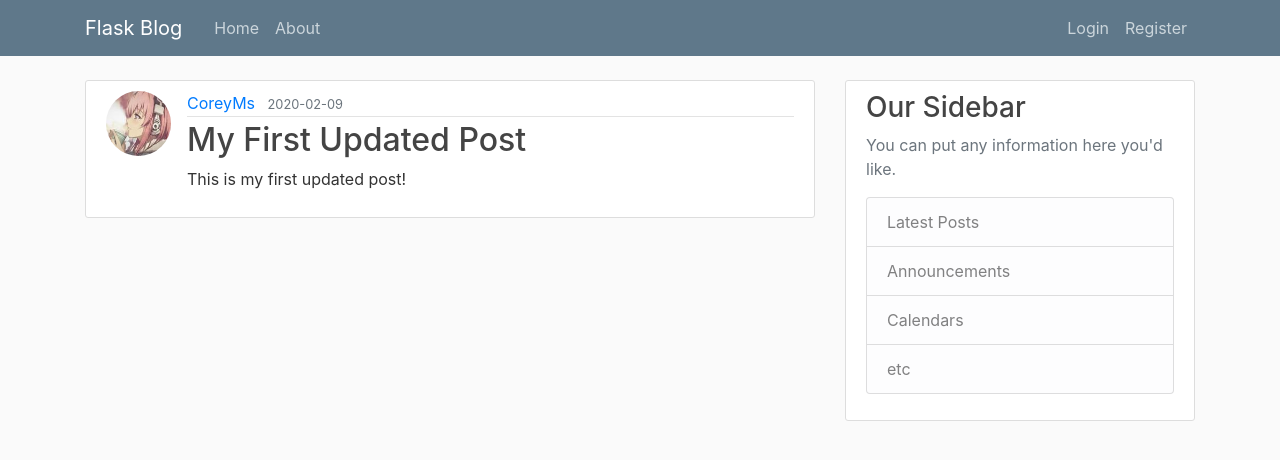
After one commit to sakurafisch/code-sandbox, a Flask app: page /post/1 in a window 1280 px wide. The commit adds this page. Shown: the top 460 px of the page. Run offline with Flask 2, Linux system fonts and the light colour scheme; data comes from the database, SQL or seed files in the repository; both versions use the stored data as it was after the commit; some libraries are stand-ins or nearby versions.

Commit message:
跟进到第八集

```diff
--- a/Python-sandbox/Flask_Blog/flaskblog/routes.py
+++ b/Python-sandbox/Flask_Blog/flaskblog/routes.py
@@ -1,30 +1,16 @@
 import os
 import secrets
 from PIL import Image
-from flask import render_template, url_for, flash, redirect, request
+from flask import render_template, url_for, flash, redirect, request, abort
 from flaskblog import app, db, bcrypt
-from flaskblog.forms import RegistrationForm, LoginForm, UpdateAccountForm
+from flaskblog.forms import RegistrationForm, LoginForm, UpdateAccountForm, PostForm
 from flaskblog.models import User, Post # 该 import 语句需要运行在 db = SQLAlchemy(app) 之后
 from flask_login import login_user, current_user, logout_user, login_required
-
-posts = [
-    {
-        'author': 'Corey Schafer',
-        'title': 'Blog Post 1',
-        'content': 'First post content',
-        'date_posted': 'Aprclsil 20, 2018'
-    },
-    {
-        'author': 'Jane Doe',
-        'title': 'Blog Post 2',
-        'content': 'Second post content',
-        'date_posted': 'April 21, 2018'
-    }
-]
 
 @app.route("/")
 @app.route("/home")
 def home():
+    posts = Post.query.all()
     return render_template('home.html', posts=posts)
 
 @app.route("/about")
@@ -93,3 +79,50 @@ def account():
         form.email.data = current_user.email
     image_file = url_for('static', filename='profile_pics/' + current_user.image_file)
     return render_template('account.html', title='Account', image_file=image_file, form=form)
+
+
+@app.route("/post/new", methods=['GET', 'POST'])
+@login_required
+def new_post():
+    form = PostForm()
+    if form.validate_on_submit():
+        post = Post(title=form.title.data, content=form.content.data, author=current_user)
+        db.session.add(post)
+        db.session.commit()
+        flash('Your post has been created!', 'success')
+        return redirect(url_for('home'))
+    return render_template('create_post.html', title='New Post', form=form, legend='New Post')
+
+@app.route("/post/<int:post_id>", methods=['GET', 'POST'])
+def post(post_id):
+    post = Post.query.get_or_404(post_id)
+    return render_template('post.html', title=post.title, post=post)
+
+@app.route("/post/<int:post_id>/update", methods=['GET', 'POST'])
+@login_required
+def update_post(post_id):
+    post = Post.query.get_or_404(post_id)
+    if post.author != current_user:
+        abort(403)
+    form = PostForm()
+    if form.validate_on_submit():
+        post.title = form.title.data
+        post.content = form.content.data
+        db.session.commit()
+        flash('Your post has been updated!', 'success')
+        return redirect(url_for('post', post_id=post.id))
+    elif request.method == 'GET':
+        form.title.data = post.title
+        form.content.data = post.content
+    return render_template('create_post.html', title='Update Post', form=form, legend="Update Post")
+
+@app.route("/post/<int:post_id>/delete", methods=['POST'])
+@login_required
+def delete_post(post_id):
+    post = Post.query.get_or_404(post_id)
+    if post.author != current_user:
+        abort(403)
+    db.session.delete(post)
+    db.session.commit()
+    flash('Your post has been deleted!', 'success')
+    return redirect(url_for('home'))
--- a/Python-sandbox/Flask_Blog/flaskblog/templates/layout.html
+++ b/Python-sandbox/Flask_Blog/flaskblog/templates/layout.html
@@ -35,6 +35,7 @@
                     <!-- Navbar right side -->
                     <div class="navbar-nav">
                         {% if current_user.is_authenticated %}
+                        <a class="nav-item nav-link" href="{{ url_for('new_post') }}">New Post</a>
                         <a class="nav-item nav-link" href="{{ url_for('account') }}">Account</a>
                         <a class="nav-item nav-link" href="{{ url_for('logout') }}">Logout</a>
                         {% else %}
--- a/Python-sandbox/Flask_Blog/flaskblog/templates/login.html
+++ b/Python-sandbox/Flask_Blog/flaskblog/templates/login.html
@@ -14,7 +14,7 @@
                                 <span>{{ error }}</span>
                             {% endfor %}
                         </div>
-                        {% else %}
+                    {% else %}
                             {{ form.email(class="form=control form-control-lg") }}
                     {% endif %}
                 </div>
--- /dev/null
+++ b/Python-sandbox/Flask_Blog/flaskblog/templates/post.html
@@ -0,0 +1,38 @@
+{% extends "layout.html" %}
+{% block content %}
+    <article class="media content-section">
+        <div><img class="rounded-circle article-img" src="{{ url_for('static', filename='profile_pics/' + post.author.image_file) }}"></div>
+        <div class="media-body">
+            <div class="article-metadata">
+                <a class="mr-2" href="#">{{ post.author.username }}</a>
+                <small class="text-muted">{{ post.date_posted.strftime('%Y-%m-%d') }}</small>
+                {% if post.author == current_user %}
+                    <div>
+                        <a class="btn btn-secondary btn-sm mt-1 mb-1" href="{{ url_for('update_post', post_id=post.id) }}">Update</a>
+                        <button type="button" class="btn btn-danger btn-sm m-1" data-toggle="modal" data-target="#deleteModal">Delete</button>
+                    </div>
+                {% endif %}
+            </div>
+            <h2 class="article-title" href="{{ url_for('post', post_id=post.id) }}">{{ post.title }}</h2>
+            <p class="article-content">{{ post.content }}</p>
+        </div>
+    </article>
+    <div class="modal fade" id="deleteModal" tabindex="-1" role="dialog" aria-labelledby="deleteModalLabel" aria-hidden="true">
+        <div class="modal-dialog" role="document">
+            <div class="modal-content">
+                <div class="modal-header">
+                    <h5 class="modal-title" id="deleteModalLabel">Delete Post?</h5>
+                    <button type="button" class="close" data-dismiss="modal" aria-label="Close">
+                        <span aria-hidden="true">&times;</span>
+                    </button>
+                </div>
+                <div class="modal-footer">
+                    <button type="button" class="btn btn-secondary" data-dismiss="modal">Close</button>
+                    <form action="{{ url_for('delete_post', post_id=post.id) }}" method="POST">
+                        <input class="btn btn-danger" type="submit" value="Delete">
+                    </form>
+                </div>
+            </div>
+        </div>
+    </div>
+{% endblock content %}
```
Also changed, not shown: Python-sandbox/Flask_Blog/flaskblog/forms.py (+6 -1 lines), Python-sandbox/Flask_Blog/flaskblog/templates/create_post.html (added, +40 -0 lines), Python-sandbox/Flask_Blog/flaskblog/templates/home.html (+4 -3 lines), Python-sandbox/Flask_Blog/flaskblog/site.db.
